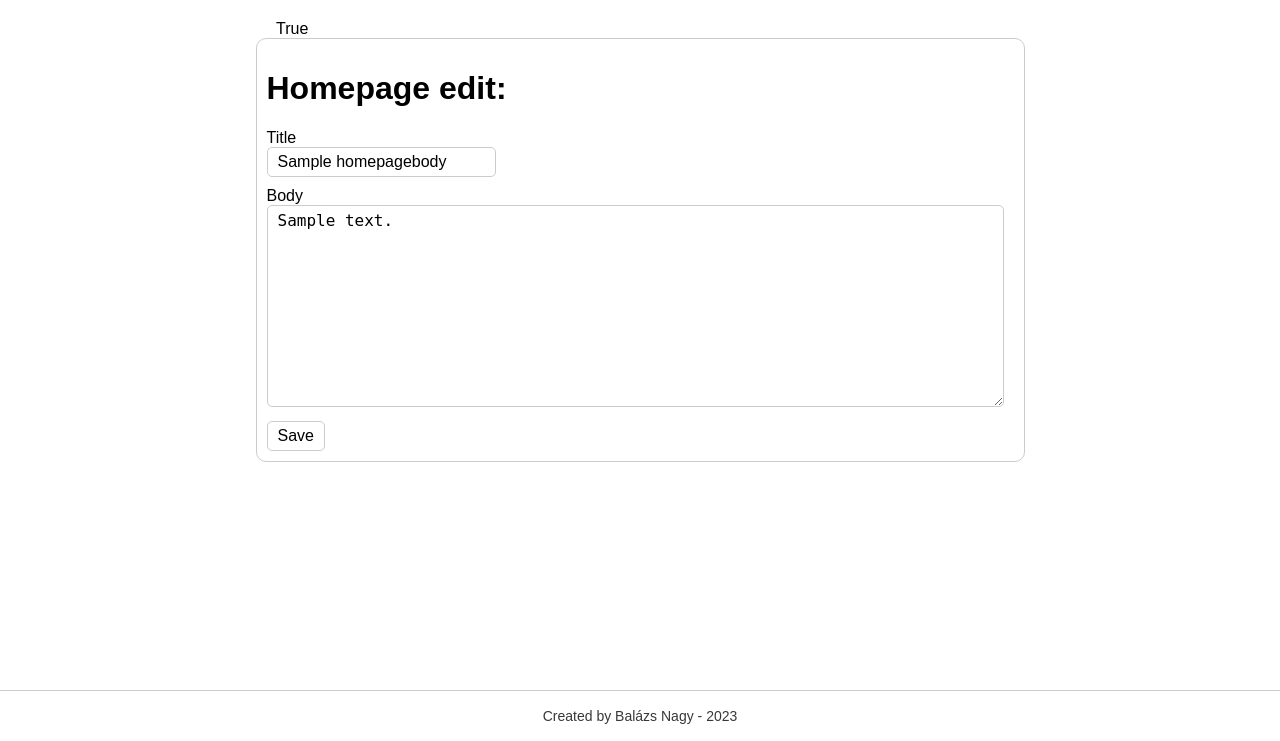
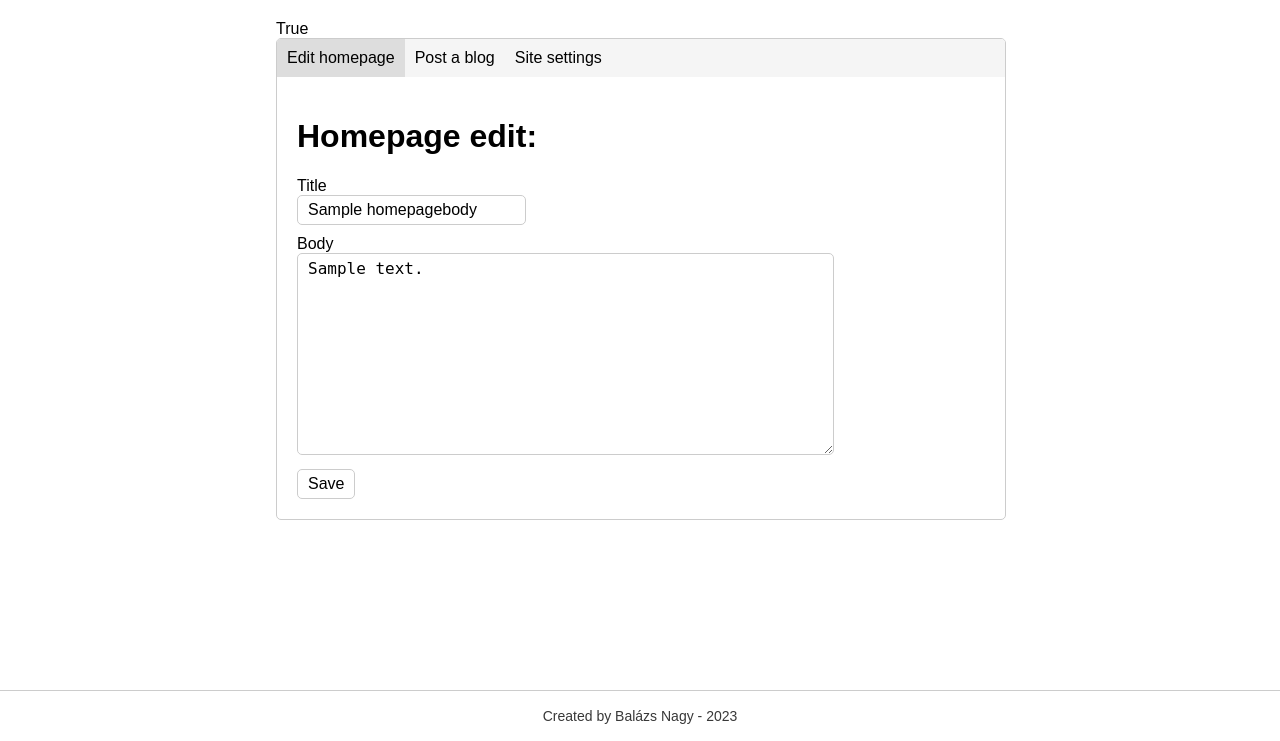
Before and after one commit to nxbalazs/nxcms, a Django app: page /accounts/ in a window 1280 px wide. Shown: the part 59-800 px from the top of the page. Run offline with Django 4.2, Linux system fonts and the light colour scheme; a user stored in the database is signed in; tables that the repository leaves empty hold one stand-in row (values such as "Sample post").

Commit message:
dashboard styling

```diff
--- a/static/javascript.js
+++ b/static/javascript.js
@@ -4,3 +4,22 @@ if (document.documentElement.scrollHeight > window.innerHeight) {
 } else {
     footer.classList.add('fixed-position');
 }
+
+
+const tabButtons = document.querySelectorAll('.tab-button');
+const tabPanels = document.querySelectorAll('.tab-panel');
+
+function showPanel(panelIndex, colorCode) {
+  tabButtons.forEach((button) => button.classList.remove('active'));
+  tabButtons[panelIndex].classList.add('active');
+  tabPanels.forEach((panel) => panel.classList.remove('active'));
+  tabPanels[panelIndex].classList.add('active');
+}
+
+showPanel(0);
+
+tabButtons.forEach((button, index) => {
+  button.addEventListener('click', () => {
+    showPanel(index);
+  });
+});
--- a/static/style.css
+++ b/static/style.css
@@ -154,3 +154,41 @@ code {
 .button-input:hover {
     background-color: #ccc;
 }
+
+
+.tab-container {
+    border: 1px solid #ccc;
+    border-radius: 5px;
+    overflow: hidden;
+    width: 100%;
+}
+
+.tab-header {
+    display: flex;
+    justify-content: left;
+    background-color: #f5f5f5;
+}
+
+.tab-button {
+    background-color: transparent;
+    border: none;
+    padding: 10px;
+    font-size: 16px;
+    cursor: pointer;
+}
+
+.tab-button.active {
+    background-color: #ddd;
+}
+
+.tab-content {
+    padding: 20px;
+}
+
+.tab-panel {
+    display: none;
+}
+
+.tab-panel.active {
+    display: block;
+}
--- a/templates/accounts/dashboard.html
+++ b/templates/accounts/dashboard.html
@@ -2,17 +2,32 @@
 
 {% block page_content %}
 {{ admin }}
-<div class="container-center">
-<form method="POST" class="page-form">
+<div class="tab-container">
+    <div class="tab-header">
+      <button class="tab-button active" data-tab="tab1">Edit homepage</button>
+      <button class="tab-button" data-tab="tab2">Post a blog</button>
+      <button class="tab-button" data-tab="tab3">Site settings</button>
+    </div>
+    <div class="tab-content">
+      <div class="tab-panel active" data-tab="tab1">
+        <form method="POST">
             {% csrf_token %}
             <h1>Homepage edit:</h1>
             <label>Title</label><br>
             <input type="text" name="title" class="user-input" value="{{ homepage_body.title }}">
             <br>
             <label>Body</label><br>
-    <textarea name="body" class="user-input" rows="10" cols="70">{{ homepage_body.body }}</textarea>
+            <textarea name="body" class="user-input" rows="10" cols="50">{{ homepage_body.body }}</textarea>
             <br>
             <input type="submit" value="Save" class="button-input" name="homepage_form">
         </form>
       </div>
+      <div class="tab-panel" data-tab="tab2">
+        <h2>Post a blog</h2>
+      </div>
+      <div class="tab-panel" data-tab="tab3">
+        <h2>Site settings</h2>
+      </div>
+    </div>
+  </div>
 {% endblock %}
```
Lines whose indentation alone changed are shown as unchanged.
